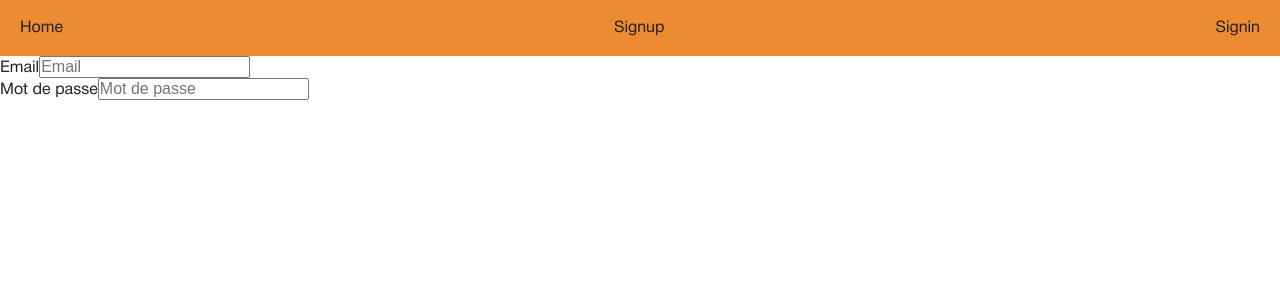
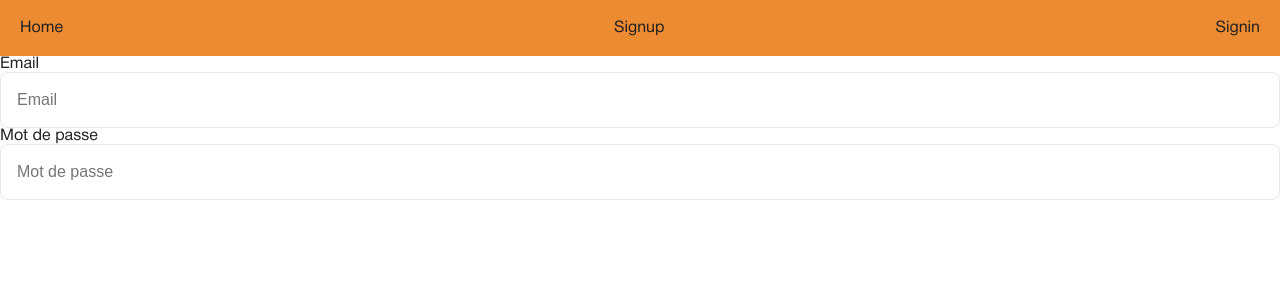
Before and after one commit to quentintrouve/design-storybook, a React (Create React App) app: page / in a window 1280 px wide. Shown: the top 300 px of the page. Built offline with nearby package versions, Linux system fonts and the light colour scheme.

Commit message:
add style for input

```diff
--- a/src/Components/Ui-kit/Input/styles.module.scss
+++ b/src/Components/Ui-kit/Input/styles.module.scss
@@ -0,0 +1,23 @@
+@import "/src/Styles/theme";
+
+.input {
+    width: 100%;
+    height: 56px;
+    padding: 0 16px;
+    border: 1px solid map-get($neutral-colors, "black-5");
+    border-radius: $border-radius;
+    background-color: map-get($primary-colors, "white");
+}
+
+.input:hover,
+.input:focus {
+    border-color: map-get($primary-colors, "blue");
+}
+
+.input--warning {
+    border-color: map-get($primary-colors, "orange")
+}
+
+.input--error {
+    border-color: map-get($primary-colors, "red")
+}
--- a/src/Styles/_colors.scss
+++ b/src/Styles/_colors.scss
@@ -5,7 +5,7 @@ $primary-colors: (
   "white": #ffffff,
   "dark-green": #559071,
   "black": #0000,
-  "erro": #c53a32,
+  "red": #c53a32,
 );
 
 $cta-colors: (
--- a/src/Styles/_theme.scss
+++ b/src/Styles/_theme.scss
@@ -1,2 +1,5 @@
 @import "./colors";
 @import "./fonts";
+
+
+$border-radius: 8px;
```
